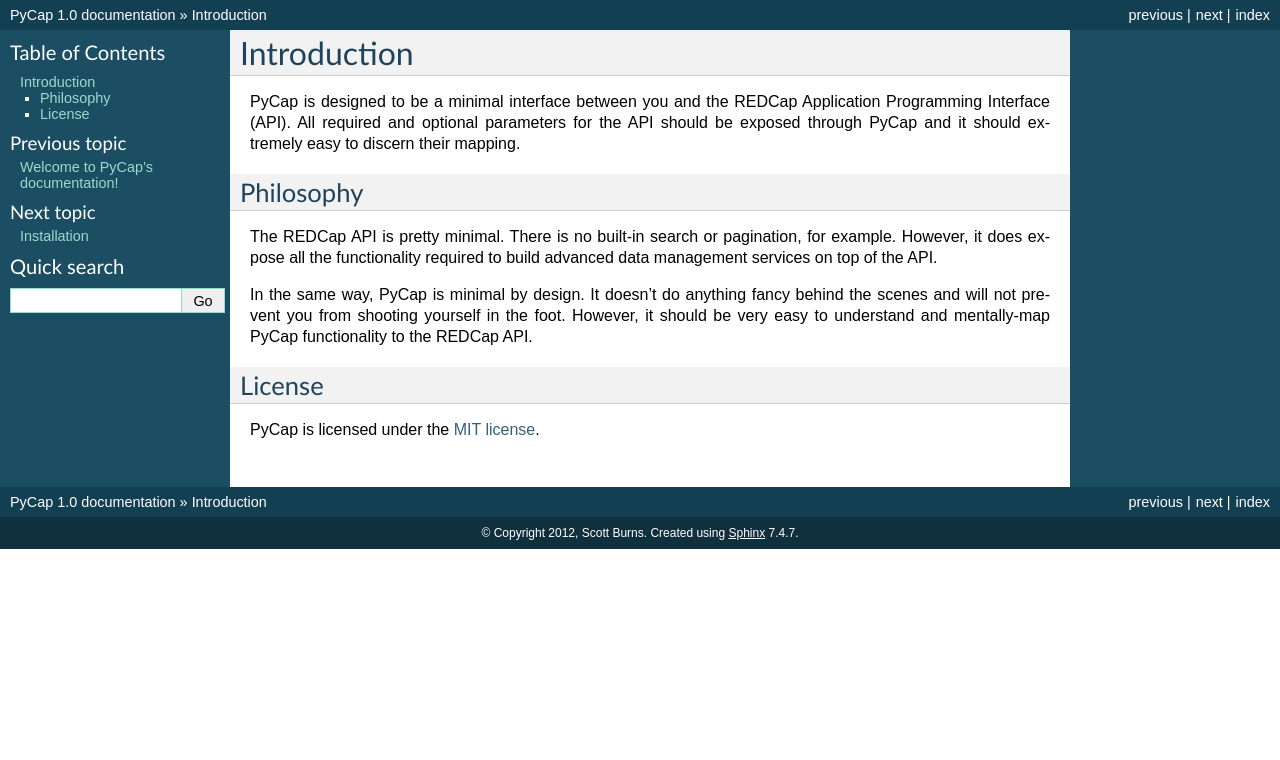
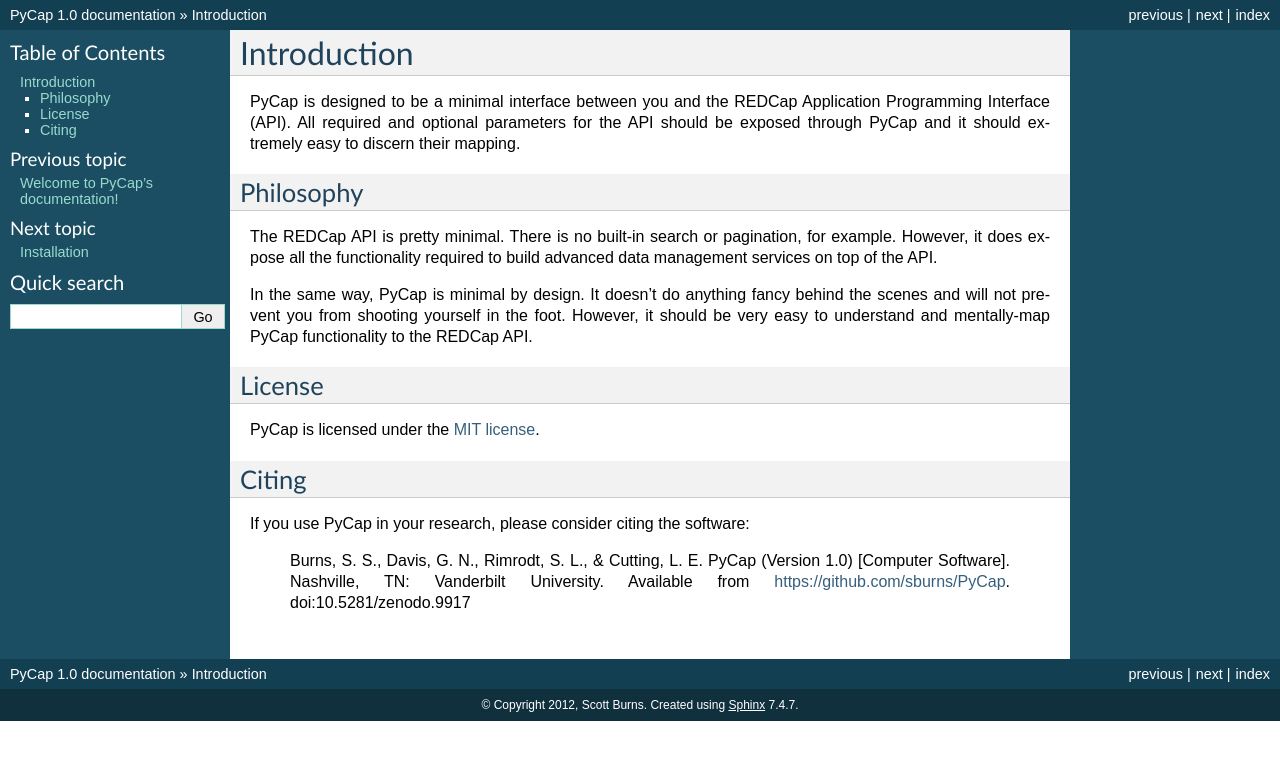
Before and after one commit to redcap-tools/PyCap, a Sphinx documentation site: the page built from docs/intro.rst, in a window 1280 px wide. Shown: the top 760 px of the page. Built offline with Sphinx 7.4.7, drawn with Linux system fonts in a browser that asks for light colours.

Commit message:
Add citation information

```diff
--- a/docs/intro.rst
+++ b/docs/intro.rst
@@ -14,3 +14,11 @@ License
 -------
 
 PyCap is licensed under the `MIT license <http://opensource.org/licenses/MIT>`_.
+
+Citing
+------
+
+If you use PyCap in your research, please consider citing the software:
+
+    Burns, S. S., Davis, G. N., Rimrodt, S. L., & Cutting, L. E. PyCap (Version 1.0) [Computer Software].
+    Nashville, TN: Vanderbilt University. Available from https://github.com/sburns/PyCap. doi:10.5281/zenodo.9917
```
Also changed, not shown: README.rst (+7 -3 lines).
